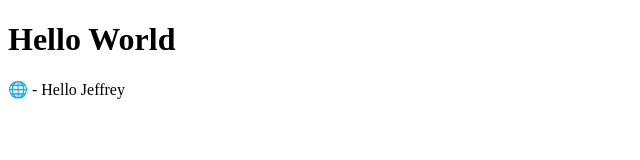
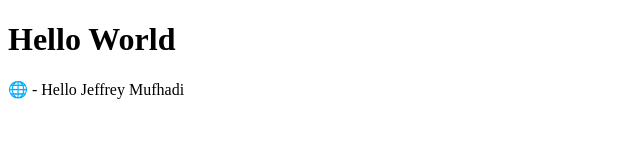
Before and after one commit to JeffreyMS/TestRepo, a plain HTML site: page index.html in a window 1280 px wide. Shown: the full height of the page, 0-640 px from the left. Drawn offline with Linux system fonts and the light colour scheme.

Commit message:
Replaced placeholder with name

```diff
--- a/index.html
+++ b/index.html
@@ -9,7 +9,7 @@
         Hello World
     </h1>
     <p>
-        &#127760 - Hello Jeffrey
+        &#127760 - Hello Jeffrey Mufhadi
     </p>
 
 </body>
```
